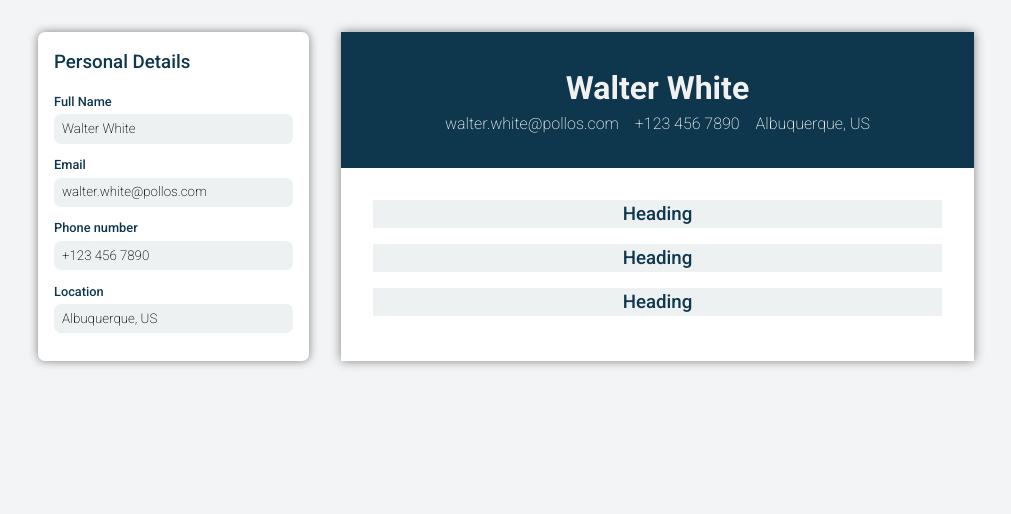
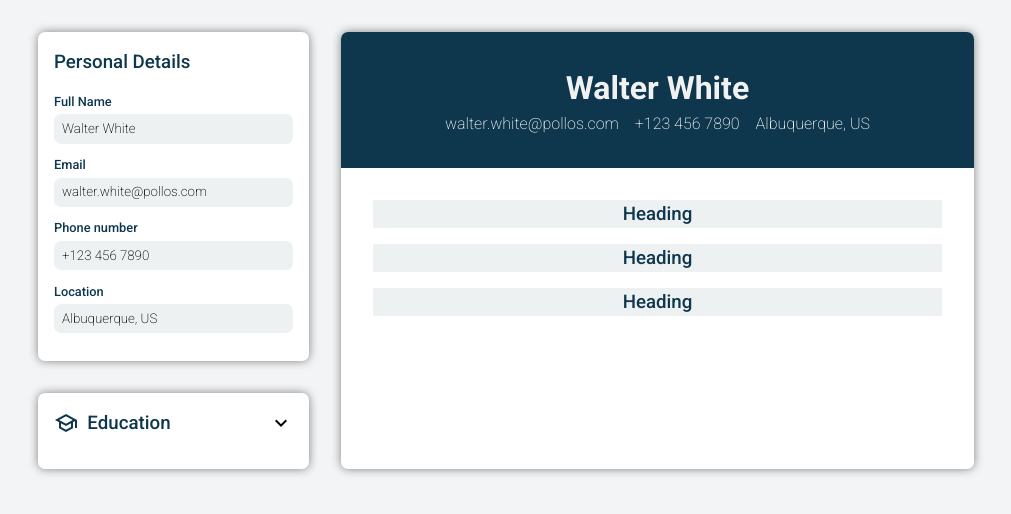
Before and after one commit to MrBlunderovich/odin-cv-app, a React (Vite) app: page / in a window 1280 px wide. Shown: the top 514 px of the page, without its empty margins (134-1145 px from the left). Built offline with nearby package versions, Linux system fonts and the light colour scheme.

Commit message:
rearrange personal info form

```diff
--- a/src/App.css
+++ b/src/App.css
@@ -44,3 +44,19 @@ body {
     flex-grow: 1;
   }
 }
+
+.editor-section {
+  background-color: #fff;
+  border-radius: 7px;
+  box-shadow: 0 0 10px 0 gray;
+  padding: 1rem;
+}
+
+.editor-section__title {
+  margin-bottom: 1rem;
+}
+
+.editor-section__form {
+  display: flex;
+  flex-direction: column;
+}
--- a/src/App.tsx
+++ b/src/App.tsx
@@ -6,6 +6,7 @@ import { ExampleData } from "./types/declarations";
 //import EditorSection from "./components/EditorSection/EditorSection";
 //import FormInput from "./components/FormInput/FormInput";
 import PersonalSection from "./components/PersonalSection/PersonalSection";
+import EditorSection from "./components/EditorSection/EditorSection";
 
 const exampleData: ExampleData = {
   personal: {
@@ -33,6 +34,7 @@ function App() {
             personalInfo={personalInfo}
             setPersonalInfo={setPersonalInfo}
           />
+          <EditorSection title="Education">{0}</EditorSection>
         </Editor>
         <Preview personalInfo={personalInfo} />
       </div>
--- a/src/components/EditorSection/EditorSection.module.css
+++ b/src/components/EditorSection/EditorSection.module.css
@@ -1,4 +1,4 @@
-.editor-section {
+/* .editor-section {
   background-color: #fff;
   border-radius: 7px;
   box-shadow: 0 0 10px 0 gray;
@@ -12,4 +12,25 @@
 .editor-section__form {
   display: flex;
   flex-direction: column;
+} */
+
+.section-title {
+  display: flex;
+  align-items: center;
+  gap: 0.5em;
+
+  & button {
+    margin-left: auto;
+    cursor: pointer;
+    border-radius: 3px;
+
+    &:focus-visible {
+      outline: 1px solid var(--navy);
+    }
+  }
 }
+
+.expand-section {
+  background-color: transparent;
+  border: none;
+}
--- a/src/components/EditorSection/EditorSection.tsx
+++ b/src/components/EditorSection/EditorSection.tsx
@@ -1,4 +1,4 @@
-import {} from "react";
+import { useState } from "react";
 import styles from "./EditorSection.module.css";
 //import { PersonalInfo } from "../../types/declarations";
 
@@ -10,6 +10,7 @@ type Props = {
 };
 
 export default function EditorSection({ title, children }: Props) {
+  const [expanded, setExpanded] = useState(false);
   /* function handleChange(event: React.FormEvent<HTMLFormElement>) {
     event.preventDefault();
     console.log(event);
@@ -19,9 +20,29 @@ export default function EditorSection({ title, children }: Props) {
   } */
 
   return (
-    <div className={styles["editor-section"]}>
-      <h3 className={styles["editor-section__title"]}>{title}</h3>
-      <form className={styles["editor-section__form"]}>{children}</form>
+    <div className="editor-section">
+      <h3 className={`${styles["section-title"]} editor-section__title`}>
+        <span className="material-icons-outlined">school</span>
+        {title}{" "}
+        <button
+          className={`${styles["expand-section"]} material-icons-outlined`}
+          onClick={() => setExpanded(!expanded)}
+        >
+          {expanded ? "expand_less" : "expand_more"}
+        </button>
+      </h3>
+      {expanded && <form className="editor-section__form">{children}</form>}
     </div>
   );
 }
+
+{
+  /* <div className={styles["editor-section"]}>
+      <h3 className={styles["editor-section__title"]}>{title}</h3>
+      <form className={styles["editor-section__form"]}>{children}</form>
+    </div> */
+}
+
+//<span class="material-icons-outlined">school</span>
+//<span class="material-icons-outlined">work_outline</span>
+//<span class="material-icons-outlined">delete_forever</span>
--- a/src/components/PersonalSection/PersonalSection.tsx
+++ b/src/components/PersonalSection/PersonalSection.tsx
@@ -21,7 +21,9 @@ export default function PersonalSection({
   }
 
   return (
-    <EditorSection title="Personal Details">
+    <div className="editor-section">
+      <h3 className="editor-section__title">Personal Details</h3>
+      <form className="editor-section__form">
         <FormInput title="Full Name">
           <input
             name="fullName"
@@ -53,6 +55,14 @@ export default function PersonalSection({
             onChange={handleChange}
           />
         </FormInput>
-    </EditorSection>
+      </form>
+    </div>
   );
 }
+
+{
+  /* <div className={styles["editor-section"]}>
+      <h3 className={styles["editor-section__title"]}>{title}</h3>
+      <form className={styles["editor-section__form"]}>{children}</form>
+    </div> */
+}
--- a/src/components/Preview/Preview.module.css
+++ b/src/components/Preview/Preview.module.css
@@ -2,6 +2,7 @@
   background-color: #fff;
   box-shadow: 0 0 10px 0 gray;
   flex-grow: 2;
+  border-radius: 7px;
 }
 
 .heading {
@@ -9,6 +10,7 @@
   color: var(--light);
   padding: 2rem;
   font-style: normal;
+  border-radius: 7px 7px 0 0;
 }
 
 .name {
```
Lines whose indentation alone changed are shown as unchanged.
